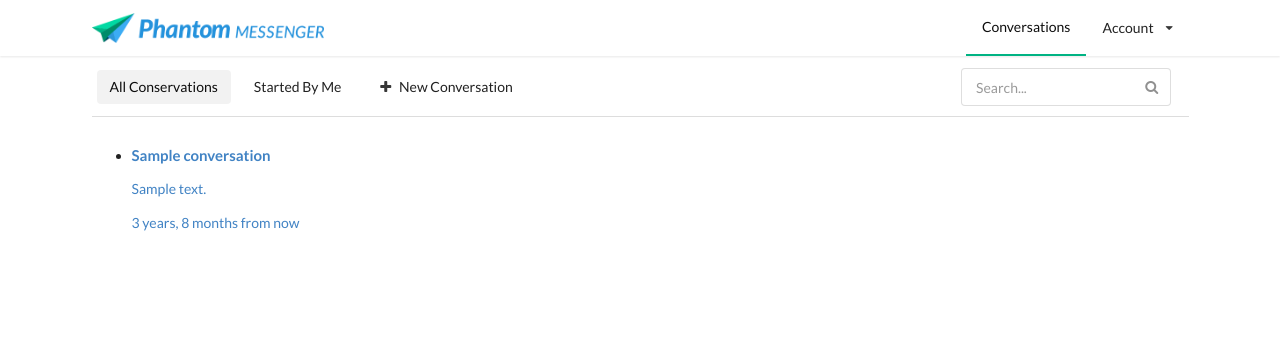
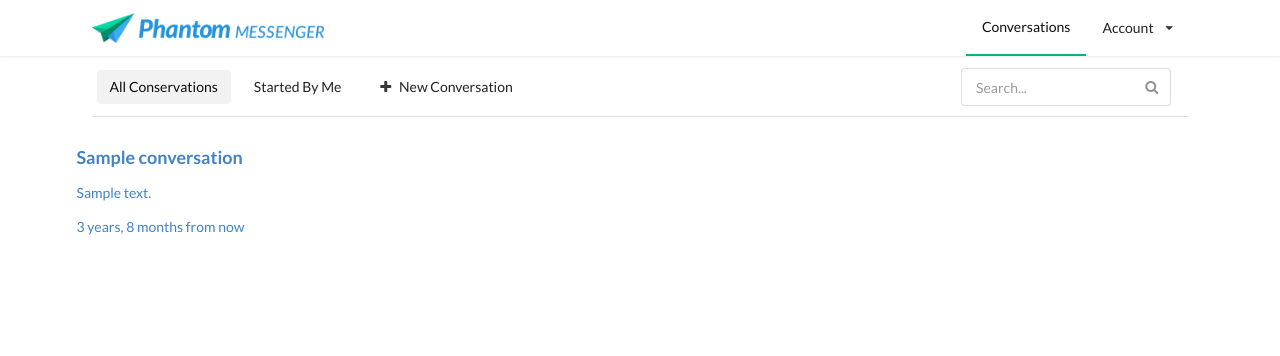
Before and after one commit to BolajiOlajide/feedback-app, a Django app: template messenger/templates/messenger/conversations.html in a window 1280 px wide. Shown: the top 356 px of the page. Run offline with Django 3.2, Linux system fonts and the light colour scheme; the template is opened without the code that fills it: most values are stand-ins (such as "Sample title", 1, 10 or a date in 2020); style sheets or scripts are compiled from the project's sources; some libraries are stand-ins or nearby versions.

Commit message:
Style conversation page

```diff
--- a/messenger/templates/messenger/base.html
+++ b/messenger/templates/messenger/base.html
@@ -7,7 +7,7 @@
     <div class="ui menu navbar fixed">
         <div class="ui container">
 
-            <a href="#" class="header item">
+            <a href="{% url 'homepage' %}" class="header item">
                 <img class="ui logo" src="{% static "img/header-logo.png" %}">
             </a>
 
@@ -16,7 +16,7 @@
                 <div class="ui simple dropdown item right">
                     Account <i class="dropdown icon"></i>
                     <div class="menu">
-                        <a class="item" href="#">Sign Out</a>
+                        <a class="item" href="{% url 'signout' %}">Sign Out</a>
                     </div>
                 </div>
             </div>
@@ -28,10 +28,10 @@
         <div class="ui grid">
 
             {% block secondary_bar %}
-            <div class="sixteen wide column secondary-menu-bar">
+            <div class="column sixteen wide secondary-menu-bar">
                 <div class="ui secondary menu">
-                    <a class="active item">All Conservations</a>
-                    <a class="item">Started By Me</a>
+                    <a class="active item" href="{% url 'messenger:conversations' %}">All Conservations</a>
+                    <a class="item" href="{% url 'messenger:conversations' %}?init=1">Started By Me</a>
                     <a class="item" href="{% url 'messenger:conversation_start' %}"><i class="plus icon"></i> New Conversation</a>
                     <div class="right menu">
                         <div class="item">
@@ -54,7 +54,6 @@
 
         </div>
     </div>
-
     <!--
     <div class="ui container footer">
         <div class="ui grid">
@@ -64,5 +63,4 @@
         </div>
     </div>
     -->
-
 {% endblock %}
--- a/messenger/templates/messenger/conversation_start.html
+++ b/messenger/templates/messenger/conversation_start.html
@@ -12,7 +12,6 @@
 {% block page_content %}
     <div class="column eleven wide">
         <h1>Start a New Conversation</h1>
-        <p>Lorem Ipsum is simply dummy text of the printing and typesetting industry. Lorem Ipsum has been the industry's standard dummy text ever since the 1500s,</p>
     </div>
 
     <div class="column eleven wide">
--- a/messenger/templates/messenger/conversations.html
+++ b/messenger/templates/messenger/conversations.html
@@ -9,18 +9,21 @@
 
 {% block page_content %}
 
-    <div class="sixteen wide column option-bar">
-        <ul>
+    <div class="column sixteen wide grid divided">
+        <div class="row">
             {% for conversation in conversations %}
-                <li><a href="{% url 'messenger:conversation' pk=conversation.pk %}">
-                    <h4>{{ conversation.subject }}</h4>
+                <div class="column seven wide"><a href="{% url 'messenger:conversation' pk=conversation.pk %}">
+                    <h3>{{ conversation.subject }}</h3>
                     <p>{{ conversation.latest_message.content }}</p>
                     <span>{{ conversation.latest_message.date_created|naturaltime }}</span>
-                </a></li>
+                </a></div>
             {% empty %}
-               <p>No conversation yet. Click <a href="{% url 'messenger:conversation_start' %}"> here</a> to start one.</p>
+                <div class="column sixteen wide">
+                    <p class="empty-msg" >No conversation yet. Click <a href="{% url 'messenger:conversation_start' %}"> here</a> to start one.</p>
+                </div>
             {% endfor %}
-        </ul>
+            </div>
+        </div>
     </div>
 
 {% endblock %}
--- /dev/null
+++ b/static/css/authentication.css
@@ -0,0 +1 @@
+#auth-body{background-image:url("../img/phone-text.png");background-size:cover;background-repeat:no-repeat}.phantom-logo-big img{width:300px;height:auto}.phantom-text h2{color:white}.center-phantom{display:flex;height:100%;flex-direction:column;align-items:center;justify-content:center}.space-style{margin-bottom:30px}
--- a/static/less/authentication.less
+++ b/static/less/authentication.less
@@ -1,4 +1,4 @@
-@import "vars";
+@import "_vars";
 
 #auth-body {
     background-image: url("../img/phone-text.png");
```
